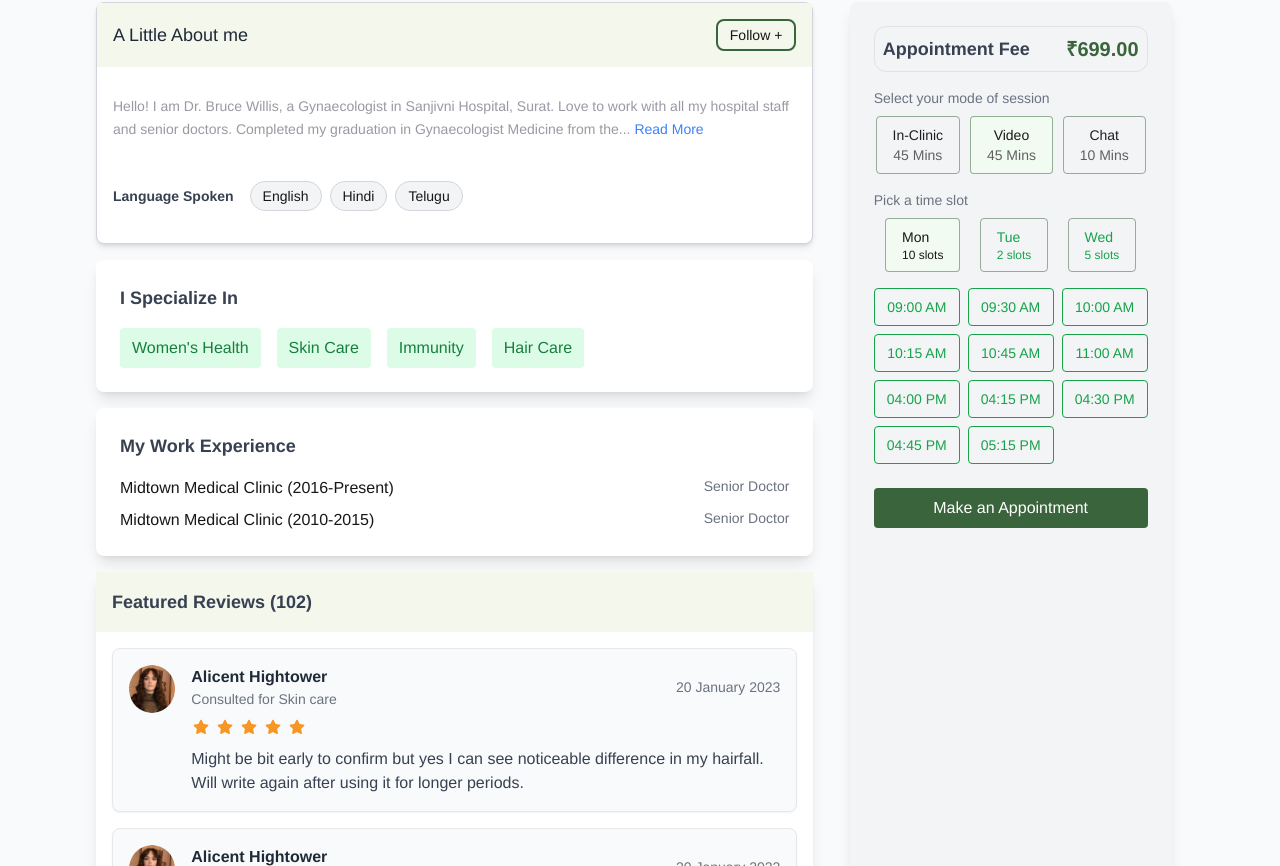
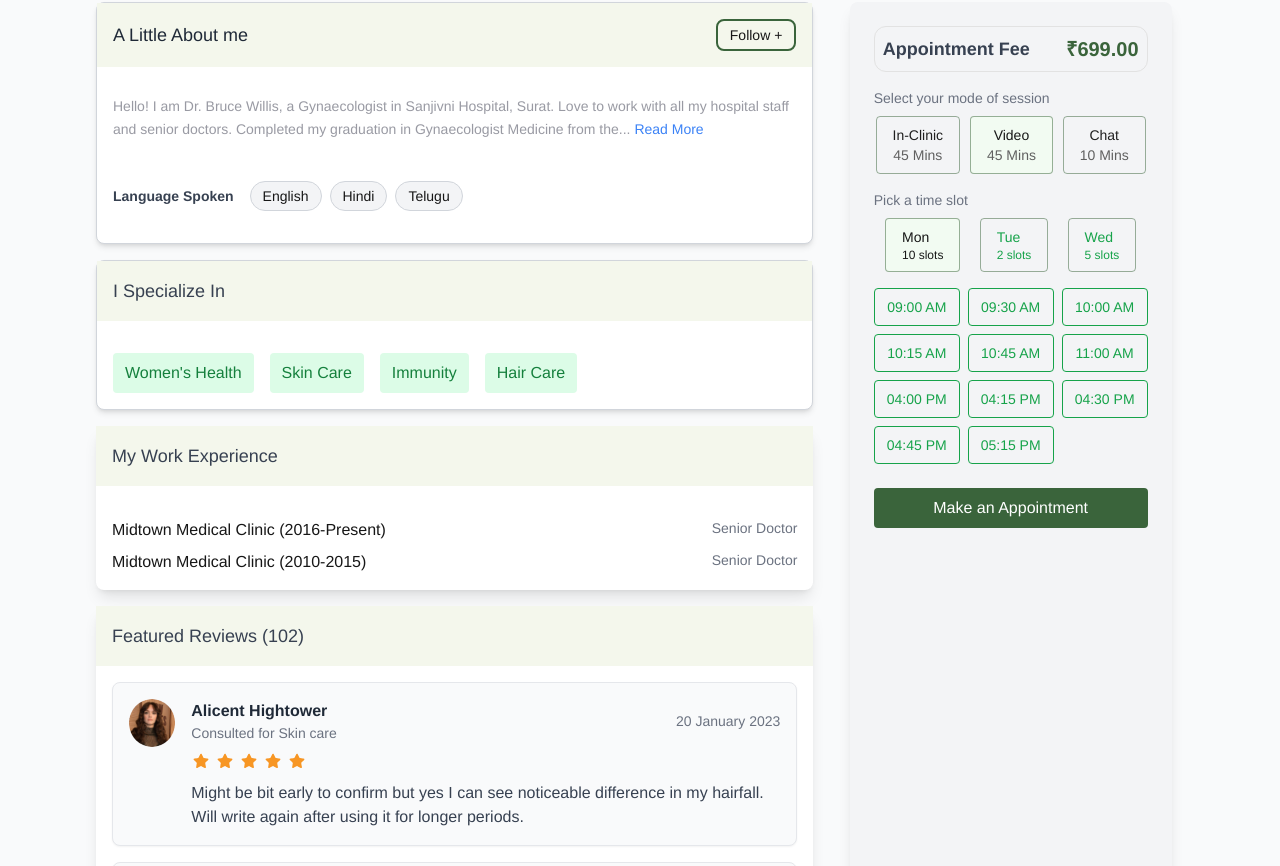
Before and after one commit to Algoture/Amrutam, a Next.js app: page / in a window 1280 px wide. Shown: the part 434-1300 px from the top of the page. Built offline with nearby package versions, Linux system fonts and the light colour scheme.

Commit message:
specialization section changes

```diff
--- a/src/app/Components/Reviews.tsx
+++ b/src/app/Components/Reviews.tsx
@@ -3,7 +3,7 @@ import React from "react";
 const Reviews: React.FC = () => {
   return (
     <div className="bg-white shadow-lg rounded-lg">
-      <div className="text-lg p-4 w-full bg-[#F4F7EC] font-bold text-gray-700">
+      <div className="text-lg p-4 w-full bg-[#F4F7EC] font-medium text-gray-700">
         Featured Reviews (102)
       </div>
       <div className="mt-4 space-y-4 px-4 pb-4">
--- a/src/app/Components/Specializations.tsx
+++ b/src/app/Components/Specializations.tsx
@@ -4,9 +4,11 @@ const Specializations: React.FC = () => {
   const specialties = ["Women's Health", "Skin Care", "Immunity", "Hair Care"];
 
   return (
-    <div className="p-6 bg-white shadow-lg rounded-lg">
-      <h3 className="text-lg font-bold text-gray-700">I Specialize In</h3>
-      <div className="flex space-x-4 mt-4">
+    <div className="bg-white border border-gray-300 rounded-lg shadow-md">
+      <div className="text-lg w-full p-4 bg-[#F4F7EC] flex items-center justify-between">
+        <h3 className="text-lg text-gray-700">I Specialize In</h3>
+      </div>
+      <div className="flex space-x-4 mt-4 p-4">
         {specialties.map((specialty) => (
           <span
             key={specialty}
@@ -21,3 +23,51 @@ const Specializations: React.FC = () => {
 };
 
 export default Specializations;
+
+<div className=" bg-white border border-gray-300 rounded-lg shadow-md">
+  <div className="text-lg w-full p-4 bg-[#F4F7EC] flex items-center justify-between">
+    <h2 className="text-lg font-semibold text-gray-800">A Little About me</h2>
+    <button className="flex items-center px-3 py-1 text-sm border-2 border-[#3A643B]  rounded-lg">
+      Follow +
+    </button>
+  </div>
+  <p className="mt-3 p-4 text-[#333548] text-opacity-50 text-sm leading-relaxed">
+    Hello! I am Dr. Bruce Willis, a Gynaecologist in Sanjivni Hospital, Surat.
+    Love to work with all my hospital staff and senior doctors. Completed my
+    graduation in Gynaecologist Medicine from the...
+    <span className="text-blue-500 cursor-pointer hover:underline">
+      {" "}
+      Read More
+    </span>
+  </p>
+  <div className="p-4">
+    <div className="flex items-center gap-4  mt-2">
+      <h3 className="text-sm font-semibold text-gray-700">Language Spoken</h3>
+      <div className="cen gap-2">
+        <span className="px-3 py-1 text-sm bg-gray-100 border border-gray-300 rounded-full">
+          English
+        </span>
+        <span className="px-3 py-1 text-sm bg-gray-100 border border-gray-300 rounded-full">
+          Hindi
+        </span>
+        <span className="px-3 py-1 text-sm bg-gray-100 border border-gray-300 rounded-full">
+          Telugu
+        </span>
+      </div>
+    </div>
+  </div>
+  <div className="mt-4 flex space-x-4">
+    <a href="#" className="text-gray-500 hover:text-gray-800">
+      {/* <i className="fab fa-facebook"></i> */}
+    </a>
+    <a href="#" className="text-gray-500 hover:text-gray-800">
+      {/* <i className="fab fa-instagram"></i> */}
+    </a>
+    <a href="#" className="text-gray-500 hover:text-gray-800">
+      {/* <i className="fab fa-youtube"></i> */}
+    </a>
+    <a href="#" className="text-gray-500 hover:text-gray-800">
+      {/* <i className="fab fa-twitter"></i> */}
+    </a>
+  </div>
+</div>;
--- a/src/app/Components/WorkExperience.tsx
+++ b/src/app/Components/WorkExperience.tsx
@@ -15,9 +15,11 @@ const WorkExperience: React.FC = () => {
   ];
 
   return (
-    <div className="p-6 bg-white shadow-lg rounded-lg">
-      <h3 className="text-lg font-bold text-gray-700">My Work Experience</h3>
-      <ul className="mt-4 space-y-2">
+    <div className=" bg-white shadow-lg rounded-lg">
+      <div className="text-lg w-full p-4 bg-[#F4F7EC] flex items-center justify-between">
+        <h3 className="text-lg  text-gray-700">My Work Experience</h3>
+      </div>
+      <ul className="mt-4 p-4 space-y-2">
         {experiences.map((exp, index) => (
           <li key={index} className="flex justify-between">
             <span>
```
